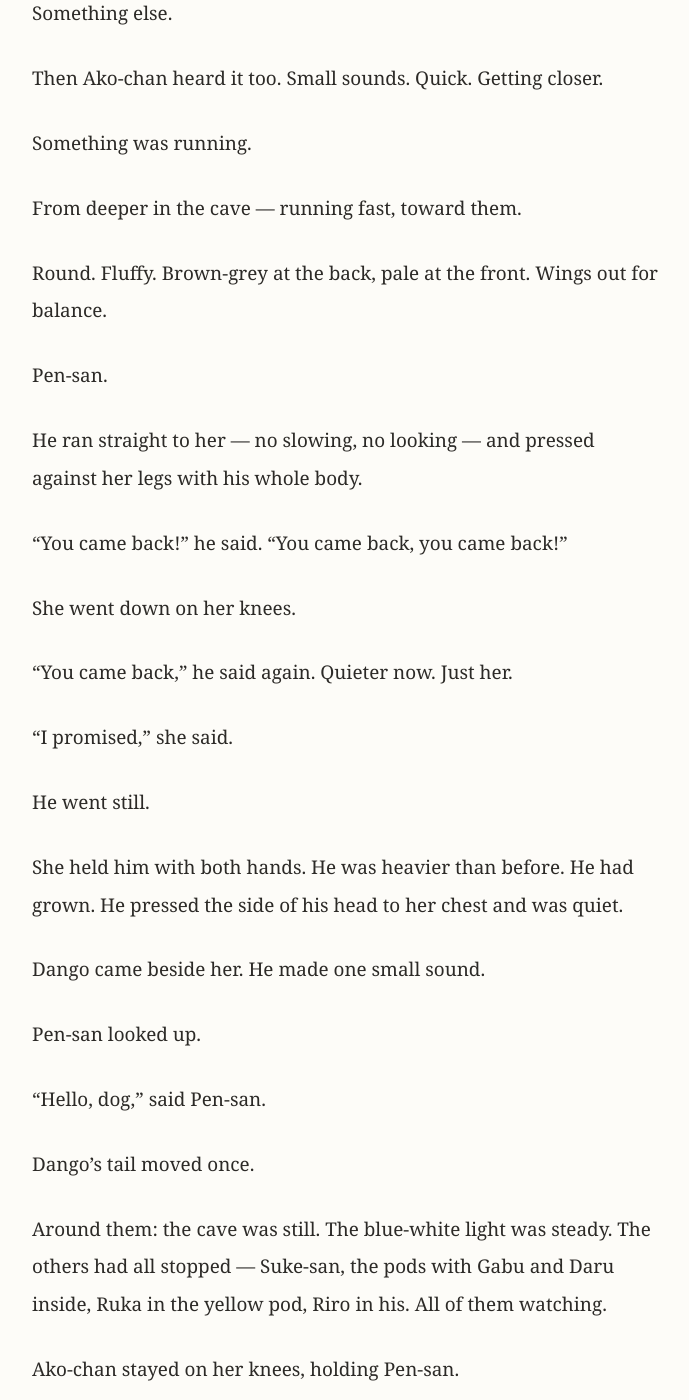
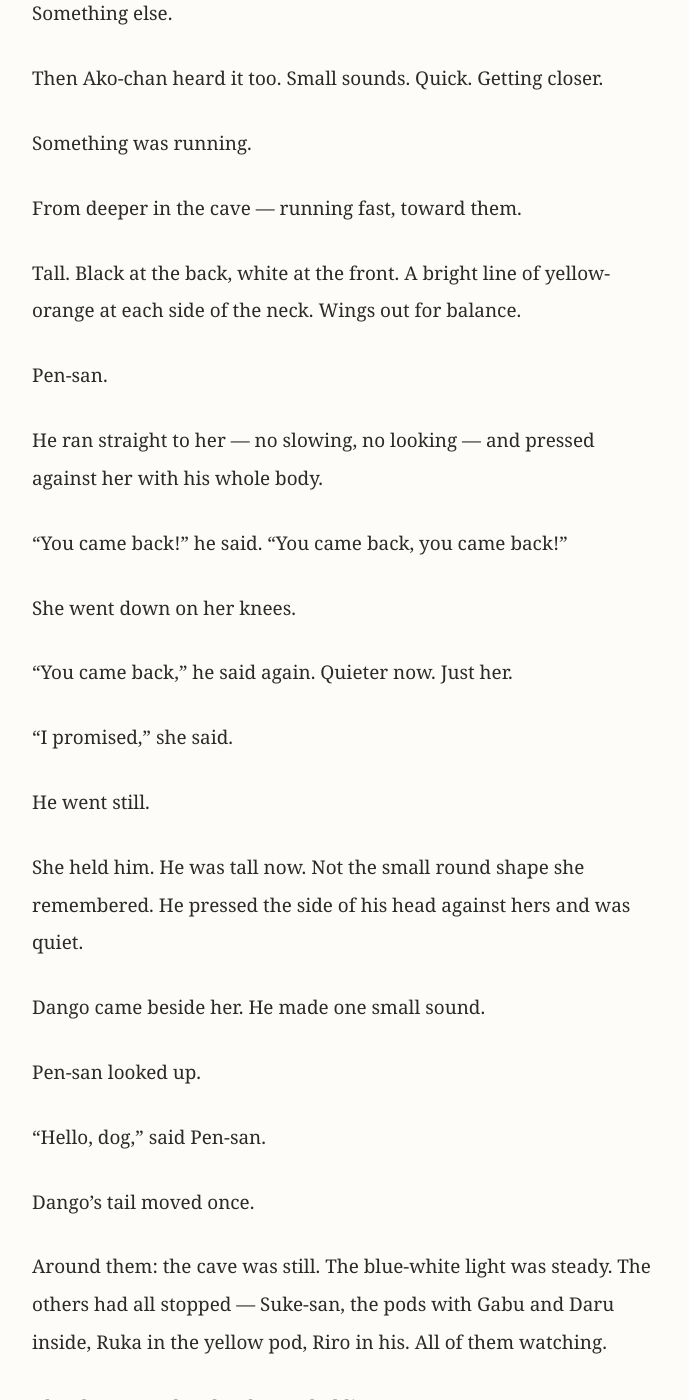
Before and after one commit to morisaki-yuichi/ako-chans-adventure, a Jekyll site: the page built from season2/chapter17/ep048.md, in a window 1280 px wide and 1400 px high, scrolled down 551 px. Shown: the whole window, without its empty margins (294-983 px from the left). Built offline with Jekyll 4.4.1, drawn with Linux system fonts in a browser that asks for light colours; some of the changed text lies outside the part shown.

Commit message:
Fix Ep48-50 — Pen-san adult description, pod/capsule listing
Ep48: title → "Young Emperor"; Pen-san now described as adult Emperor
Penguin (tall, black/white, yellow-orange neck patches); hug adjusted
for his adult height. Ep49: General Adelie's inspection now reads
"The pods. Riro's capsule." and "at her side". Ep50: "leg" → "side".

```diff
--- a/season2/chapter17/ep048.md
+++ b/season2/chapter17/ep048.md
@@ -26,11 +26,11 @@ Something was running.
 
 From deeper in the cave — running fast, toward them.
 
-Round. Fluffy. Brown-grey at the back, pale at the front. Wings out for balance.
+Tall. Black at the back, white at the front. A bright line of yellow-orange at each side of the neck. Wings out for balance.
 
 Pen-san.
 
-He ran straight to her — no slowing, no looking — and pressed against her legs with his whole body.
+He ran straight to her — no slowing, no looking — and pressed against her with his whole body.
 
 "You came back!" he said. "You came back, you came back!"
 
@@ -42,7 +42,7 @@ She went down on her knees.
 
 He went still.
 
-She held him with both hands. He was heavier than before. He had grown. He pressed the side of his head to her chest and was quiet.
+She held him. He was tall now. Not the small round shape she remembered. He pressed the side of his head against hers and was quiet.
 
 Dango came beside her. He made one small sound.
 
```
Also changed, not shown: other parts of season2/chapter17/ep048.md (+2 -2 lines), season2/chapter17/ep049.md (+3 -3 lines), season2/chapter17/ep050.md (+1 -1 lines).
